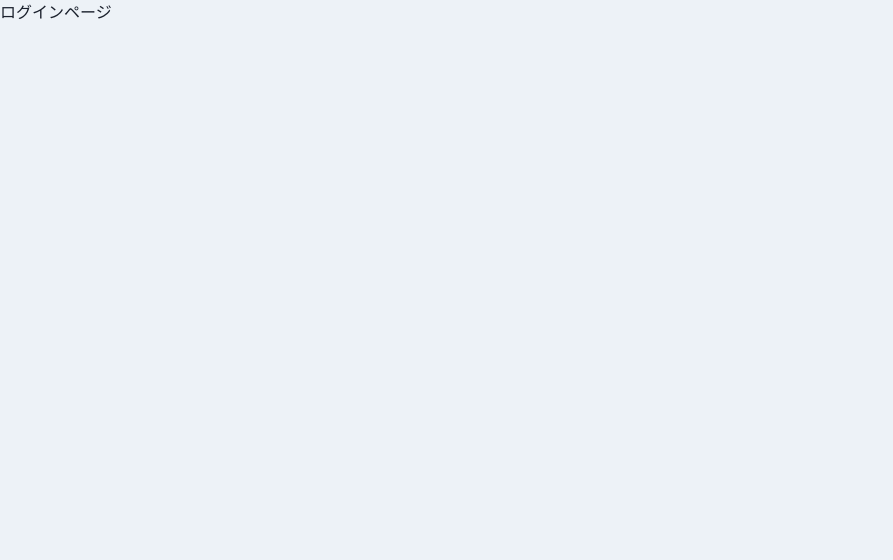
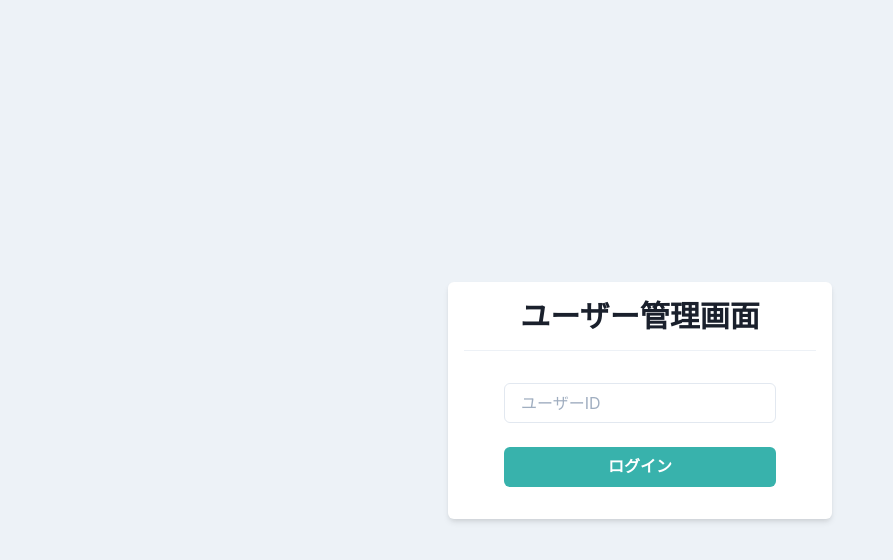
Before and after one commit to sum16/management_screen_using_chakuraui, a React (Create React App) app: page / in a window 1280 px wide. Shown: the top 560 px of the page, without its empty margins (0-893 px from the left). Built offline with nearby package versions, Linux system fonts and the light colour scheme.

Commit message:
initial commit

```diff
--- a/src/components/pages/Login.tsx
+++ b/src/components/pages/Login.tsx
@@ -1,6 +1,31 @@
+import {
+  Box,
+  Button,
+  Divider,
+  Flex,
+  Heading,
+  Input,
+  Stack
+} from "@chakra-ui/react";
 import { memo, VFC } from "react";
 // React.memoを使うと親から子コンポーネントに渡している props が更新されない限り(後述する callback 関数とかは別)子コンポーネントは再レンダリングされない
 
 export const Login: VFC = memo(() => {
-  return <p>ログインページ</p>;
+  return (
+    <Flex align="center" justify="center" height="100vh">
+      <Box bg="white" w="sm" p={4} borderRadius="md" shadow="md">
+        <Heading as="h1" size="lg" textAlign="center">
+          ユーザー管理画面
+        </Heading>
+        <Divider my={4} />
+        {/* Stack ~囲った要素を問等間隔で配置 */}
+        <Stack spacing={6} py={4} px={10}>
+          <Input placeholder="ユーザーID" />
+          <Button bg="teal.400" color="white" _hover={{ opacity: 0.8 }}>
+            ログイン
+          </Button>
+        </Stack>
+      </Box>
+    </Flex>
+  );
 });
```
